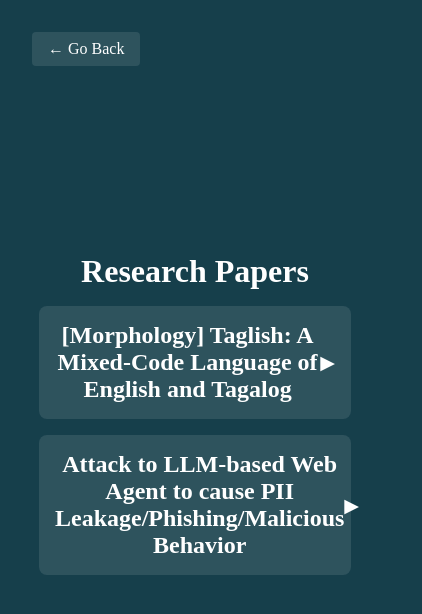
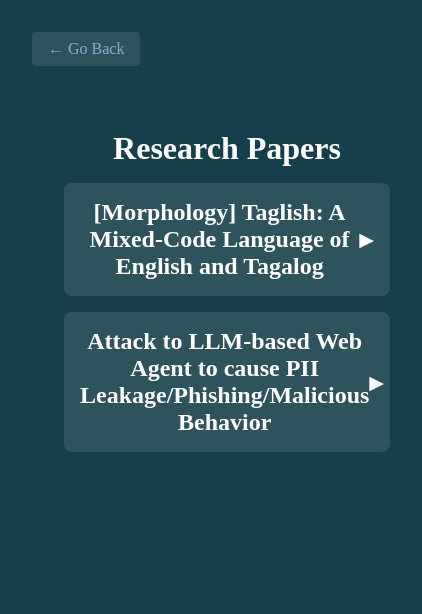
Before and after one commit to Clyde0513/portfolio, a Vue app: page /research in a window 390 px wide. Shown: the top 614 px of the page, 422 px wide, since content can reach past the window. Built offline with nearby package versions, Linux system fonts and the light colour scheme.

Commit message:
Made some changes in the mobile support

```diff
--- a/src/components/research.vue
+++ b/src/components/research.vue
@@ -1,5 +1,6 @@
 <template>
   <div class="tech-page">
+    <div class="page-content">
       <div class="back-button" @click="goBack">
         ← Go Back
       </div>
@@ -65,6 +66,7 @@
         </div>
       </div>
     </div>
+  </div>
 </template>
 
 <script>
@@ -94,17 +96,40 @@ export default {
 .tech-page {
   background-color: #163f4b;
   min-height: 100vh;
+  padding: 2rem;
   display: flex;
   justify-content: center;
-  align-items: center;
-  color: white;
-  font-family: 'Times New Roman', Times, serif;
+}
+
+.page-content {
+  width: 100%;
+  max-width: 1200px;
+  display: flex;
+  flex-direction: column;
+  gap: 2rem;
+}
+
+.back-button {
+  position: relative;
+  width: fit-content;
+  padding: 0.5rem 1rem;
+  background-color: rgba(255, 255, 255, 0.1);
+  border-radius: 4px;
+  cursor: pointer;
+  transition: background-color 0.3s;
+  color: rgb(146, 169, 203);
+}
+
+.back-button:hover {
+    background-color: rgba(255, 255, 255, 0.2);
 }
 
 .research-container {
-  width: 80%;
+  width: 100%;
   max-width: 1000px;
+  margin: 0 auto;
   padding: 2rem;
+  color: white;
 }
 
 .paper-section {
@@ -136,23 +161,6 @@ h1, h2, h3 {
 
 .arrow {
   font-size: 1.2rem;
-}
-
-.back-button {
-  position: absolute;
-  top: 2rem;
-  left: 2rem;
-  padding: 0.5rem 1rem;
-  background-color: rgba(255, 255, 255, 0.1);
-  border-radius: 4px;
-  cursor: pointer;
-  transition: background-color 0.3s;
-}
-
-.back-button:hover {
-  background-color: rgba(255, 255, 255, 0.2);
-  color: rgb(146, 169, 203);
-
 }
 
 .github-link {
```
Lines whose indentation alone changed are shown as unchanged.
